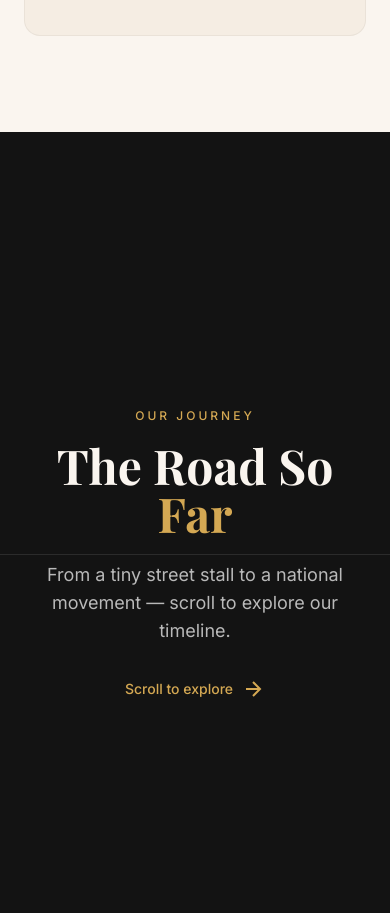
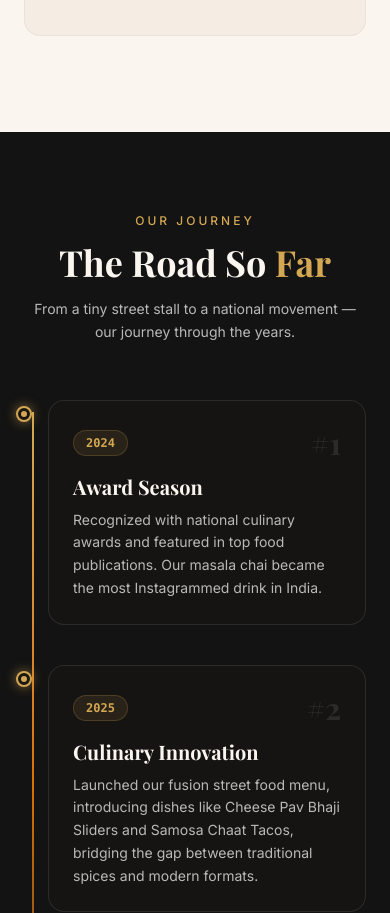
Before and after one commit to Mohan-Badiger/cafe, a Next.js app: page / in a window 390 px wide. Shown: the part 5420-6333 px from the top of the page. Built offline with nearby package versions, Linux system fonts and the light colour scheme.

Commit message:
feat:updated new feauture

```diff
--- a/components/sections/BrandStory.jsx
+++ b/components/sections/BrandStory.jsx
@@ -6,7 +6,7 @@ import MagneticButton from "@/components/shared/MagneticButton";
 
 export default function BrandStory() {
   return (
-    <section id="story" className="relative py-24 md:py-36 bg-cream overflow-hidden">
+    <section id="story" className="relative py-24 md:py-36 bg-cream overflow-hidden scroll-mt-24">
       <div className="max-w-7xl mx-auto px-6 lg:px-10">
         <div className="grid grid-cols-1 lg:grid-cols-2 gap-12 lg:gap-20 items-center">
           {/* Image */}
--- a/components/sections/Locations.jsx
+++ b/components/sections/Locations.jsx
@@ -13,7 +13,7 @@ export default function Locations() {
   };
 
   return (
-    <section id="locations" className="py-24 md:py-36 bg-warm">
+    <section id="locations" className="py-24 md:py-36 bg-warm scroll-mt-24">
       <div className="max-w-7xl mx-auto px-6 lg:px-10">
         <SectionReveal>
           <span className="eyebrow text-amber block text-center mb-3">
--- a/components/sections/Timeline.jsx
+++ b/components/sections/Timeline.jsx
@@ -2,6 +2,7 @@
 
 import { useRef, useEffect } from "react";
 import { timeline } from "@/lib/content";
+import SectionReveal from "@/components/shared/SectionReveal";
 
 export default function Timeline() {
   const sectionRef = useRef(null);
@@ -13,11 +14,13 @@ export default function Timeline() {
     ).matches;
     if (prefersReduced) return;
 
-    let ctx;
+    let mm;
     let isMounted = true;
 
-    import("gsap").then(({ gsap }) => {
-      import("gsap/ScrollTrigger").then(({ ScrollTrigger }) => {
+    Promise.all([
+      import("gsap"),
+      import("gsap/ScrollTrigger")
+    ]).then(([{ gsap }, { ScrollTrigger }]) => {
       if (!isMounted) return;
 
       gsap.registerPlugin(ScrollTrigger);
@@ -26,8 +29,11 @@ export default function Timeline() {
       const section = sectionRef.current;
       if (!track || !section) return;
 
-        ctx = gsap.context(() => {
-          gsap.to(track, {
+      mm = gsap.matchMedia();
+
+      // Only enable horizontal pinning on desktop (>= 768px)
+      mm.add("(min-width: 768px)", () => {
+        const tween = gsap.to(track, {
           x: () => -(track.scrollWidth - window.innerWidth),
           ease: "none",
           scrollTrigger: {
@@ -39,13 +45,16 @@ export default function Timeline() {
             invalidateOnRefresh: true,
           },
         });
-        }, section);
+        return () => {
+          if (tween.scrollTrigger) tween.scrollTrigger.kill();
+          tween.kill();
+        };
       });
     });
 
     return () => {
       isMounted = false;
-      if (ctx) ctx.revert();
+      if (mm) mm.revert();
     };
   }, []);
 
@@ -53,19 +62,77 @@ export default function Timeline() {
     <section
       id="journey"
       ref={sectionRef}
-      className="relative bg-espresso-deep overflow-hidden"
+      className="relative bg-espresso-deep overflow-hidden scroll-mt-24"
     >
+      {/* Mobile Vertical Timeline (< 768px) */}
+      <div className="md:hidden px-6 py-20">
+        <div className="text-center max-w-md mx-auto mb-14">
+          <SectionReveal>
+            <span className="eyebrow text-gold block mb-3">OUR JOURNEY</span>
+          </SectionReveal>
+          <SectionReveal delay={0.1}>
+            <h2 className="font-serif text-4xl font-bold text-cream mb-4">
+              The Road So <span className="text-gold">Far</span>
+            </h2>
+          </SectionReveal>
+          <SectionReveal delay={0.2}>
+            <p className="text-muted text-sm leading-relaxed">
+              From a tiny street stall to a national movement — our journey through the years.
+            </p>
+          </SectionReveal>
+        </div>
+
+        {/* Vertical timeline items with connecting line */}
+        <div className="relative max-w-md mx-auto pl-6 sm:pl-8">
+          {/* Vertical gold connecting line */}
+          <div className="absolute top-3 bottom-6 left-2 sm:left-3 w-0.5 bg-linear-to-b from-gold via-amber to-gold/20" />
+
+          <div className="space-y-10">
+            {timeline.map((item, i) => (
+              <SectionReveal key={item.year} delay={i * 0.1}>
+                <div className="relative group">
+                  {/* Glowing timeline node */}
+                  <div className="absolute -left-6 sm:-left-8 top-1.5 -translate-x-1/2 w-4 h-4 rounded-full bg-espresso border-2 border-gold flex items-center justify-center shadow-[0_0_12px_rgba(212,168,83,0.6)]">
+                    <div className="w-1.5 h-1.5 rounded-full bg-gold" />
+                  </div>
+
+                  {/* Milestone Card */}
+                  <div className="p-6 rounded-2xl bg-espresso/60 border border-white/10 group-hover:border-gold/30 transition-all duration-300 backdrop-blur-xs">
+                    <div className="flex items-center justify-between mb-3">
+                      <span className="px-3 py-1 rounded-full text-xs font-mono font-bold bg-gold/10 text-gold border border-gold/20">
+                        {item.year}
+                      </span>
+                      <span className="text-white/10 font-serif font-black text-3xl select-none">
+                        #{i + 1}
+                      </span>
+                    </div>
+                    <h3 className="font-serif text-xl font-bold text-cream mb-2">
+                      {item.title}
+                    </h3>
+                    <p className="text-muted text-sm leading-relaxed">
+                      {item.description}
+                    </p>
+                  </div>
+                </div>
+              </SectionReveal>
+            ))}
+          </div>
+        </div>
+      </div>
+
+      {/* Desktop Horizontal Timeline (>= 768px) */}
+      <div className="hidden md:block">
         {/* Timeline connector line */}
         <div className="absolute top-1/2 left-0 right-0 h-px bg-white/10 z-0 pointer-events-none" />
 
-      {/* Section header */}
+        {/* Horizontal scroll track */}
         <div
           ref={trackRef}
           className="relative flex items-center h-screen"
           style={{ width: "fit-content" }}
         >
           {/* Intro slide */}
-        <div className="shrink-0 w-screen h-full flex items-center justify-center px-6">
+          <div className="shrink-0 w-screen h-full flex items-center justify-center px-10">
             <div className="text-center max-w-2xl">
               <span className="eyebrow text-gold block mb-4">OUR JOURNEY</span>
               <h2 className="font-serif text-5xl sm:text-6xl md:text-7xl font-bold text-cream mb-6">
@@ -87,7 +154,7 @@ export default function Timeline() {
           {timeline.map((item, i) => (
             <div
               key={item.year}
-            className="shrink-0 w-screen h-full flex items-center justify-center px-6 relative"
+              className="shrink-0 w-screen h-full flex items-center justify-center px-10 relative"
             >
               <div
                 className={`flex flex-col gap-6 max-w-lg ${i % 2 === 0 ? "items-start" : "items-end text-right"
@@ -116,6 +183,7 @@ export default function Timeline() {
             </div>
           ))}
         </div>
+      </div>
     </section>
   );
 }
```
Lines whose indentation alone changed are shown as unchanged.
